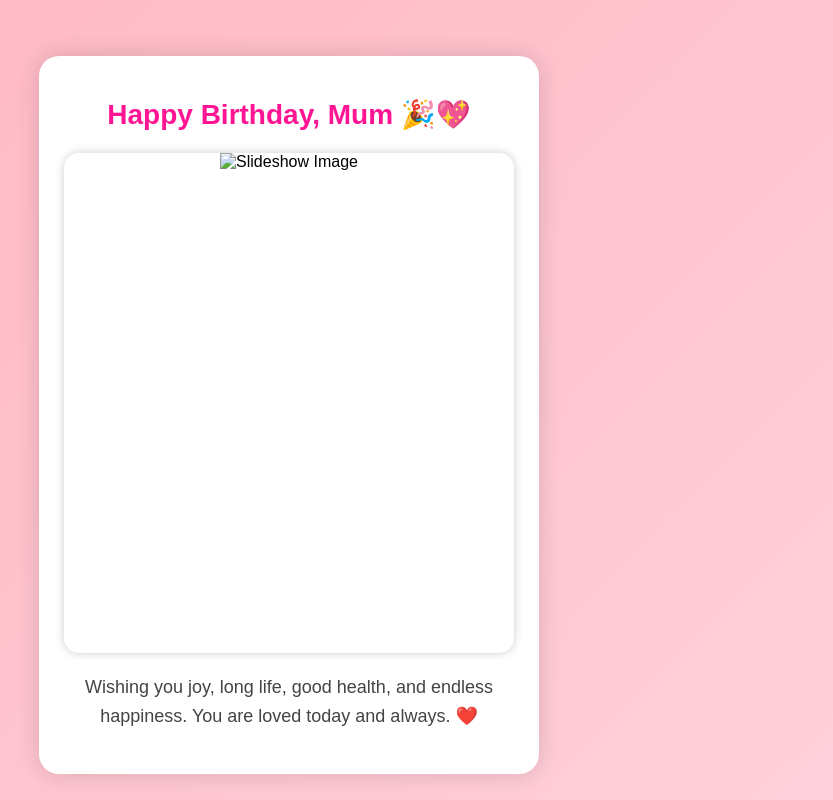
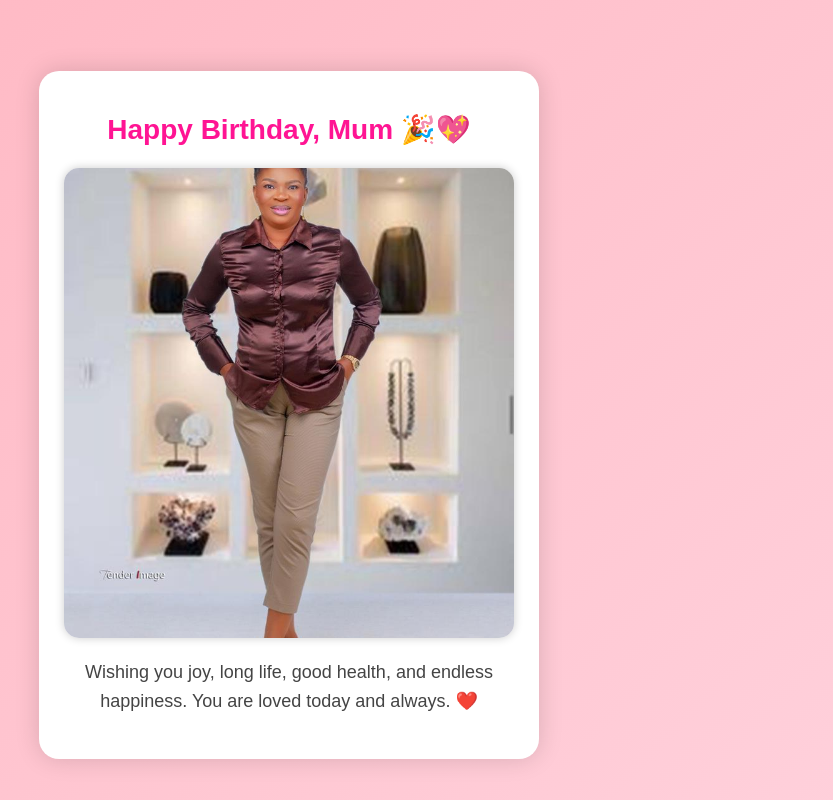
Before and after one commit to Mikolo297/birthday-site, a plain HTML site: page index.html in a window 1280 px wide. Shown: the whole page, without its empty margins (351-1184 px from the left). Drawn offline with Linux system fonts and the light colour scheme.

Commit message:
Add files via upload

```diff
--- a/index.html
+++ b/index.html
@@ -12,7 +12,7 @@
     <h1 class="animated-name">Happy Birthday, Mum 🎉💖</h1>
 
     <div class="slideshow-container">
-        <img id="slideshow" src="img/WhatsApp Image 2025-11-28 at 12.18.55 AM (1).jpeg" alt="Slideshow Image">
+        <img id="slideshow" src="WhatsApp Image 2025-11-28 at 12.18.55 AM (1).jpeg" alt="Slideshow Image">
     </div>
 
     <p class="message">
--- a/script.js
+++ b/script.js
@@ -1,9 +1,9 @@
 // Add your image links here:
 let images = [
-    "img/WhatsApp Image 2025-11-28 at 12.18.55 AM.jpeg",
-    "img/WhatsApp Image 2025-11-28 at 12.18.56 AM (1).jpeg",
-    "img/WhatsApp Image 2025-11-28 at 12.18.56 AM (2).jpeg",
-    "img/WhatsApp Image 2025-11-28 at 12.18.56 AM.jpeg"
+    "WhatsApp Image 2025-11-28 at 12.18.55 AM.jpeg",
+    "WhatsApp Image 2025-11-28 at 12.18.56 AM (1).jpeg",
+    "WhatsApp Image 2025-11-28 at 12.18.56 AM (2).jpeg",
+    "WhatsApp Image 2025-11-28 at 12.18.56 AM.jpeg"
 ];
 
 let index = 0;
--- a/style.css
+++ b/style.css
@@ -37,7 +37,7 @@ body {
 /* SLIDESHOW */
 .slideshow-container {
     width: 450px;
-    height: 500px;
+    height: 470px;
     margin-top: 20px;
     overflow: hidden;
     border-radius: 15px;
```
